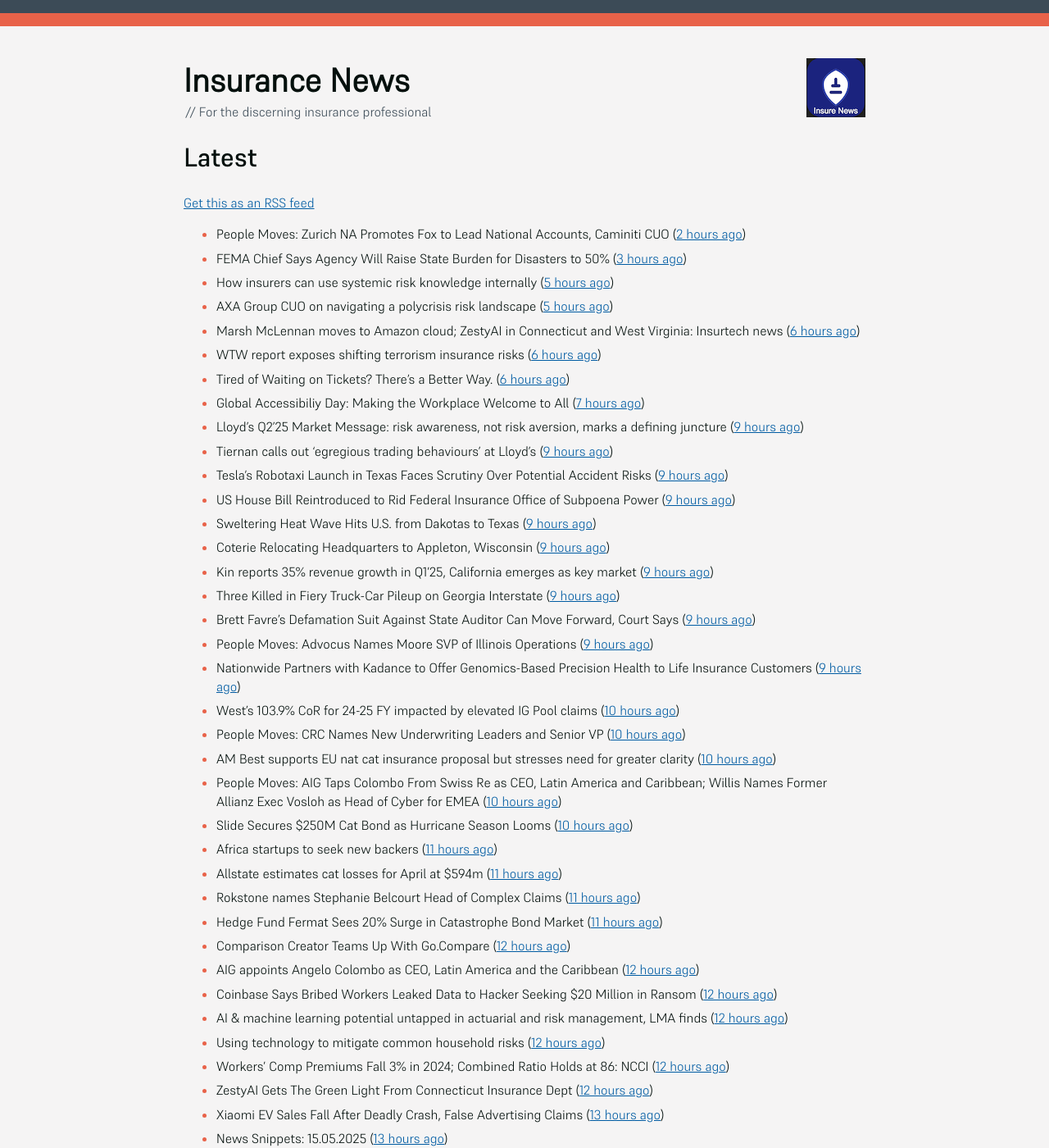
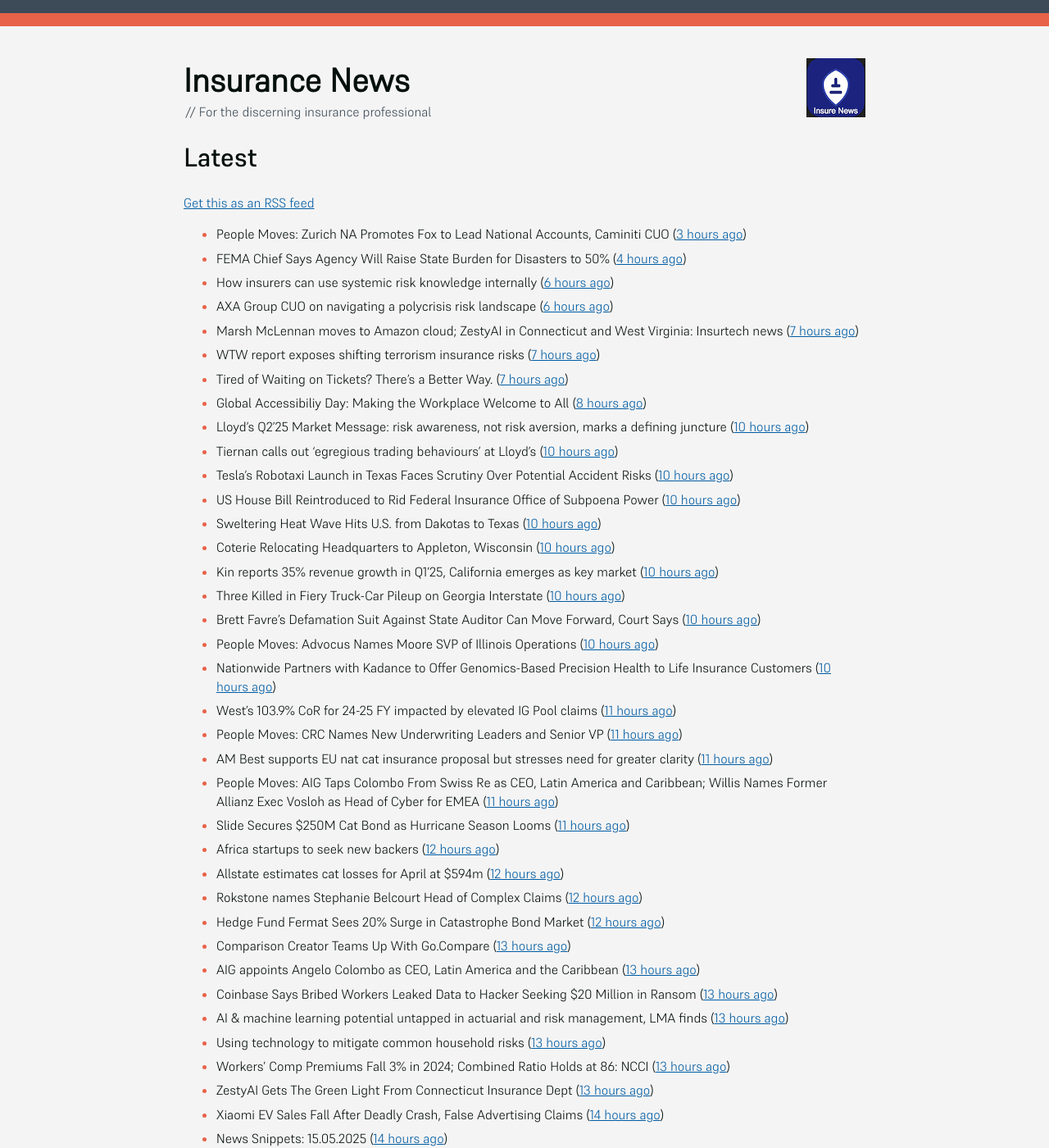
Before and after one commit to mat-0/feeds.thechels.uk, a Jekyll site: the page built from index.md, in a window 1280 px wide and 1400 px high. Shown: the whole window at 82% size. Built offline with Jekyll 4.4.1, drawn with Linux system fonts in a browser that asks for light colours; some of the changed text lies outside the part shown.

Commit message:
New Feed

```diff
--- a/index.md
+++ b/index.md
@@ -8,74 +8,74 @@ description: Latest Updates
 [Get this as an RSS feed](/feed.rss)
 
 <!-- news_marker starts -->
-- People Moves: Zurich NA Promotes Fox to Lead National Accounts, Caminiti CUO ([2 hours ago](https://www.insurancejournal.com/news/national/2025/05/15/823985.htm))
-- FEMA Chief Says Agency Will Raise State Burden for Disasters to 50% ([3 hours ago](https://www.insurancejournal.com/news/national/2025/05/15/823980.htm))
-- How insurers can use systemic risk knowledge internally ([5 hours ago](https://www.dig-in.com/opinion/how-insurers-can-use-systemic-risk-knowledge-internally))
-- AXA Group CUO on navigating a polycrisis risk landscape ([5 hours ago](https://www.insurancebusinessmag.com/uk/news/breaking-news/axa-group-cuo-on-navigating-a-polycrisis-risk-landscape-535921.aspx))
-- Marsh McLennan moves to Amazon cloud; ZestyAI in Connecticut and West Virginia: Insurtech news ([6 hours ago](https://www.dig-in.com/news/marsh-mclennan-to-amazon-cloud-zestyai-and-insurtech-news))
-- WTW report exposes shifting terrorism insurance risks ([6 hours ago](https://www.insurancebusinessmag.com/uk/news/breaking-news/wtw-report-exposes-shifting-terrorism-insurance-risks-535909.aspx))
-- Tired of Waiting on Tickets? There’s a Better Way. ([6 hours ago](https://www.insurancejournal.com/blogs/expert-insured/2025/05/15/823954.htm))
-- Global Accessibiliy Day: Making the Workplace Welcome to All ([7 hours ago](https://insurance-edge.net/2025/05/15/global-accessibiliy-day-making-the-workplace-welcome-to-all/))
-- Lloyd’s Q2’25 Market Message: risk awareness, not risk aversion, marks a defining juncture ([9 hours ago](https://www.reinsurancene.ws/lloyds-q225-market-message-risk-awareness-not-risk-aversion-marks-a-defining-juncture/))
-- Tiernan calls out ‘egregious trading behaviours’ at Lloyd’s ([9 hours ago](https://www.postonline.co.uk/lloydslondon/7957765/tiernan-calls-out-egregious-trading-behaviours-at-lloyds))
-- Tesla’s Robotaxi Launch in Texas Faces Scrutiny Over Potential Accident Risks ([9 hours ago](https://www.insurancejournal.com/news/southcentral/2025/05/15/823930.htm))
-- US House Bill Reintroduced to Rid Federal Insurance Office of Subpoena Power ([9 hours ago](https://www.insurancejournal.com/news/national/2025/05/15/823897.htm))
-- Sweltering Heat Wave Hits U.S. from Dakotas to Texas ([9 hours ago](https://www.insurancejournal.com/news/southcentral/2025/05/15/823927.htm))
-- Coterie Relocating Headquarters to Appleton, Wisconsin ([9 hours ago](https://www.insurancejournal.com/news/midwest/2025/05/15/823924.htm))
-- Kin reports 35% revenue growth in Q1’25, California emerges as key market ([9 hours ago](https://www.reinsurancene.ws/kin-reports-35-revenue-growth-in-q125-california-emerges-as-key-market/))
-- Three Killed in Fiery Truck-Car Pileup on Georgia Interstate ([9 hours ago](https://www.insurancejournal.com/news/southeast/2025/05/15/823917.htm))
-- Brett Favre’s Defamation Suit Against State Auditor Can Move Forward, Court Says ([9 hours ago](https://www.insurancejournal.com/news/southeast/2025/05/15/823911.htm))
-- People Moves: Advocus Names Moore SVP of Illinois Operations ([9 hours ago](https://www.insurancejournal.com/news/midwest/2025/05/15/823905.htm))
-- Nationwide Partners with Kadance to Offer Genomics-Based Precision Health to Life Insurance Customers ([9 hours ago](https://www.insurtechinsights.com/nationwide-partners-with-kadance-to-offer-genomics-based-precision-health-to-life-insurance-customers/))
-- West’s 103.9% CoR for 24-25 FY impacted by elevated IG Pool claims ([10 hours ago](https://www.reinsurancene.ws/wests-103-9-cor-for-24-25-fy-impacted-by-elevated-ig-pool-claims/))
-- People Moves: CRC Names New Underwriting Leaders and Senior VP ([10 hours ago](https://www.insurancejournal.com/news/southeast/2025/05/15/823894.htm))
-- AM Best supports EU nat cat insurance proposal but stresses need for greater clarity ([10 hours ago](https://www.reinsurancene.ws/am-best-supports-eu-nat-cat-insurance-proposal-but-stresses-need-for-greater-clarity/))
-- People Moves: AIG Taps Colombo From Swiss Re as CEO, Latin America and Caribbean; Willis Names Former Allianz Exec Vosloh as Head of Cyber for EMEA ([10 hours ago](https://www.insurancejournal.com/news/international/2025/05/15/823886.htm))
-- Slide Secures $250M Cat Bond as Hurricane Season Looms ([10 hours ago](https://www.insurancejournal.com/news/southeast/2025/05/15/823884.htm))
-- Africa startups to seek new backers ([11 hours ago](https://www.dig-in.com/articles/africa-startups-to-seek-new-backers))
-- Allstate estimates cat losses for April at $594m ([11 hours ago](https://www.reinsurancene.ws/allstate-estimates-cat-losses-for-april-at-594m/))
-- Rokstone names Stephanie Belcourt Head of Complex Claims ([11 hours ago](https://www.reinsurancene.ws/rokstone-names-stephanie-belcourt-head-of-complex-claims/))
-- Hedge Fund Fermat Sees 20% Surge in Catastrophe Bond Market ([11 hours ago](https://www.insurancejournal.com/news/international/2025/05/15/823861.htm))
-- Comparison Creator Teams Up With Go.Compare ([12 hours ago](https://insurance-edge.net/2025/05/15/comparison-creator-teams-up-with-go-compare/))
-- AIG appoints Angelo Colombo as CEO, Latin America and the Caribbean ([12 hours ago](https://www.reinsurancene.ws/aig-appoints-angelo-colombo-as-ceo-latin-america-and-the-caribbean/))
-- Coinbase Says Bribed Workers Leaked Data to Hacker Seeking $20 Million in Ransom ([12 hours ago](https://www.insurancejournal.com/news/national/2025/05/15/823862.htm))
-- AI & machine learning potential untapped in actuarial and risk management, LMA finds ([12 hours ago](https://www.reinsurancene.ws/ai-machine-learning-potential-untapped-in-actuarial-and-risk-management-lma-finds/))
-- Using technology to mitigate common household risks ([12 hours ago](https://www.dig-in.com/podcast/using-technology-to-mitigate-common-household-risks))
-- Workers’ Comp Premiums Fall 3% in 2024; Combined Ratio Holds at 86: NCCI ([12 hours ago](https://www.insurancejournal.com/news/national/2025/05/15/823850.htm))
-- ZestyAI Gets The Green Light From Connecticut Insurance Dept ([12 hours ago](https://insurance-edge.net/2025/05/15/zestyai-gets-the-green-light-from-connecticut-insurance-dept/))
-- Xiaomi EV Sales Fall After Deadly Crash, False Advertising Claims ([13 hours ago](https://www.insurancejournal.com/news/international/2025/05/15/823843.htm))
-- News Snippets: 15.05.2025 ([13 hours ago](https://insurance-edge.net/2025/05/15/news-snippets-15-05-2025/))
-- AXA XL bolsters Indian team with several senior appointments ([13 hours ago](https://www.reinsurancene.ws/axa-xl-bolsters-indian-team-with-several-senior-appointments/))
-- Compre Completes on Ethias S.A. Deal ([13 hours ago](https://insurance-edge.net/2025/05/15/compre-completes-on-ethias-s-a-deal/))
-- Conduit Re continues to evolve reinsurance strategy amid desire to reduce volatility: CEO ([13 hours ago](https://www.reinsurancene.ws/conduit-re-continues-to-evolve-reinsurance-strategy-amid-desire-to-reduce-volatility-ceo/))
-- Tinubu Secures $45 Million to Accelerate Global Leadership in Specialty Insurance SaaS ([14 hours ago](https://www.insurtechinsights.com/tinubu-secures-45-million-to-accelerate-global-leadership-in-specialty-insurance-saas/))
-- LMA Survey on How AI Can Enhance Actuarial Risk ([14 hours ago](https://insurance-edge.net/2025/05/15/lma-survey-on-how-ai-can-enhance-actuarial-risk/))
-- Navigating the unexpected: Expert tips for effective claims management and swift recovery ([15 hours ago](https://www.insurancebusinessmag.com/uk/news/property-insurance/navigating-the-unexpected-expert-tips-for-effective-claims-management-and-swift-recovery-535498.aspx))
-- TIMBY Specialty Insurance Solutions Launches Warehouse Legal Liability Coverage to Expand Inland Marine Portfolio ([15 hours ago](https://www.insurtechinsights.com/timby-specialty-insurance-solutions-launches-warehouse-legal-liability-coverage-to-expand-inland-marine-portfolio/))
-- Broking stalwart on how the market has evolved ([15 hours ago](https://www.insurancebusinessmag.com/uk/news/breaking-news/broking-stalwart-on-how-the-market-has-evolved-535809.aspx))
-- FERMA's Foresight Committee calls for a shift to long-term risk strategies ([15 hours ago](https://www.insurancebusinessmag.com/uk/news/non-profits/fermas-foresight-committee-calls-for-a-shift-to-longterm-risk-strategies-535808.aspx))
-- Allianz sees strong start to 2025, reaffirms full-year outlook ([15 hours ago](https://www.insurancebusinessmag.com/uk/news/breaking-news/allianz-sees-strong-start-to-2025-reaffirms-fullyear-outlook-535802.aspx))
-- Talanx reports record-breaking start to the year amid high claims ([15 hours ago](https://www.insurancebusinessmag.com/uk/news/breaking-news/talanx-reports-recordbreaking-start-to-the-year-amid-high-claims-535796.aspx))
-- 'Poly-employment': Transparency in workplaces encouraged amid rise of secondary jobs ([15 hours ago](https://www.insurancebusinessmag.com/uk/news/breaking-news/polyemployment-transparency-in-workplaces-encouraged-amid-rise-of-secondary-jobs-535784.aspx))
-- ‘Synchronization’ of Europe’s Financial Rules With US, UK Is a Priority: France’s Macron ([15 hours ago](https://www.insurancejournal.com/news/international/2025/05/15/823833.htm))
-- ‘Don’t preach to us’, pleads Pen CEO ([16 hours ago](https://www.postonline.co.uk/broker/7957752/dont-preach-to-us-pleads-pen-ceo))
-- bolttech and Sumitomo Corporation Launch Strategic Joint Venture to Expand Embedded Protection Solutions in Asia ([16 hours ago](https://www.insurtechinsights.com/bolttech-and-sumitomo-corporation-launch-strategic-joint-venture-to-expand-embedded-protection-solutions-in-asia/))
-- Aviva sees broad-based growth in Q1 across segments ([16 hours ago](https://www.insurancebusinessmag.com/uk/news/breaking-news/aviva-sees-broadbased-growth-in-q1-across-segments-535781.aspx))
-- DLG deal ‘on course’ and not a distraction for Aviva ([17 hours ago](https://www.postonline.co.uk/news/7957750/dlg-deal-on-course-and-not-a-distraction-for-aviva))
-- Q&A: Andy Hutchinson, Turvi ([17 hours ago](https://www.postonline.co.uk/technology/7957394/qa-andy-hutchinson-turvi))
-- BIBA CEO spotlights AI, FCA reforms at 2025 conference ([18 hours ago](https://www.insurancebusinessmag.com/uk/news/breaking-news/biba-ceo-spotlights-ai-fca-reforms-at-2025-conference-535774.aspx))
-- CMI honours Dame Amanda Blanc and Baroness Louise Casey for transformative leadership ([18 hours ago](https://www.insurancebusinessmag.com/uk/news/breaking-news/cmi-honours-dame-amanda-blanc-and-baroness-louise-casey-for-transformative-leadership-535773.aspx))
-- Two industry veterans receive BIBA 2025 awards ([18 hours ago](https://www.insurancebusinessmag.com/uk/news/breaking-news/two-industry-veterans-receive-biba-2025-awards-535772.aspx))
-- Willis names head of cyber for EMEA ([18 hours ago](https://www.insurancebusinessmag.com/uk/news/cyber/willis-names-head-of-cyber-for-emea-535771.aspx))
-- 2024 P/C Insurance Combined Ratio Best in More Than a Decade ([20 hours ago](https://www.insurancejournal.com/news/national/2025/05/15/823801.htm))
-- State Farm VP Apologizes to Homeowner While Allstate Gets Grilled at Senate Hearing ([20 hours ago](https://www.insurancejournal.com/news/national/2025/05/15/823722.htm))
-- TIMBY Specialty Launches Warehouse Legal Liability Coverage ([20 hours ago](https://www.insurancejournal.com/news/west/2025/05/15/823803.htm))
-- In Tesla’s Wake, More Big Companies Propose Voting ‘Dexit’ to Depart Delaware ([20 hours ago](https://www.insurancejournal.com/news/east/2025/05/15/823818.htm))
-- People Moves: Roberts Joins Alliant in Boston; MEMIC Promotes Amoateng and Finn ([20 hours ago](https://www.insurancejournal.com/news/east/2025/05/15/823382.htm))
-- New York Sues Capital One for Cheating Savings Depositors ([20 hours ago](https://www.insurancejournal.com/news/east/2025/05/15/823815.htm))
-- LA County Wildfire Alert Mistakenly Sent to Millions Due to Tech Glitch ([20 hours ago](https://www.insurancejournal.com/news/west/2025/05/15/823791.htm))
-- Throwback Thursday: CII card woes; Hiscox grows ([20 hours ago](https://www.postonline.co.uk/personal/7956604/throwback-thursday-cii-card-woes-hiscox-grows))
-- Why blaming hybrid working for productivity problems is too easy ([20 hours ago](https://www.postonline.co.uk/people/7957728/why-blaming-hybrid-working-for-productivity-problems-is-too-easy))
+- People Moves: Zurich NA Promotes Fox to Lead National Accounts, Caminiti CUO ([3 hours ago](https://www.insurancejournal.com/news/national/2025/05/15/823985.htm))
+- FEMA Chief Says Agency Will Raise State Burden for Disasters to 50% ([4 hours ago](https://www.insurancejournal.com/news/national/2025/05/15/823980.htm))
+- How insurers can use systemic risk knowledge internally ([6 hours ago](https://www.dig-in.com/opinion/how-insurers-can-use-systemic-risk-knowledge-internally))
+- AXA Group CUO on navigating a polycrisis risk landscape ([6 hours ago](https://www.insurancebusinessmag.com/uk/news/breaking-news/axa-group-cuo-on-navigating-a-polycrisis-risk-landscape-535921.aspx))
+- Marsh McLennan moves to Amazon cloud; ZestyAI in Connecticut and West Virginia: Insurtech news ([7 hours ago](https://www.dig-in.com/news/marsh-mclennan-to-amazon-cloud-zestyai-and-insurtech-news))
+- WTW report exposes shifting terrorism insurance risks ([7 hours ago](https://www.insurancebusinessmag.com/uk/news/breaking-news/wtw-report-exposes-shifting-terrorism-insurance-risks-535909.aspx))
+- Tired of Waiting on Tickets? There’s a Better Way. ([7 hours ago](https://www.insurancejournal.com/blogs/expert-insured/2025/05/15/823954.htm))
+- Global Accessibiliy Day: Making the Workplace Welcome to All ([8 hours ago](https://insurance-edge.net/2025/05/15/global-accessibiliy-day-making-the-workplace-welcome-to-all/))
+- Lloyd’s Q2’25 Market Message: risk awareness, not risk aversion, marks a defining juncture ([10 hours ago](https://www.reinsurancene.ws/lloyds-q225-market-message-risk-awareness-not-risk-aversion-marks-a-defining-juncture/))
+- Tiernan calls out ‘egregious trading behaviours’ at Lloyd’s ([10 hours ago](https://www.postonline.co.uk/lloydslondon/7957765/tiernan-calls-out-egregious-trading-behaviours-at-lloyds))
+- Tesla’s Robotaxi Launch in Texas Faces Scrutiny Over Potential Accident Risks ([10 hours ago](https://www.insurancejournal.com/news/southcentral/2025/05/15/823930.htm))
+- US House Bill Reintroduced to Rid Federal Insurance Office of Subpoena Power ([10 hours ago](https://www.insurancejournal.com/news/national/2025/05/15/823897.htm))
+- Sweltering Heat Wave Hits U.S. from Dakotas to Texas ([10 hours ago](https://www.insurancejournal.com/news/southcentral/2025/05/15/823927.htm))
+- Coterie Relocating Headquarters to Appleton, Wisconsin ([10 hours ago](https://www.insurancejournal.com/news/midwest/2025/05/15/823924.htm))
+- Kin reports 35% revenue growth in Q1’25, California emerges as key market ([10 hours ago](https://www.reinsurancene.ws/kin-reports-35-revenue-growth-in-q125-california-emerges-as-key-market/))
+- Three Killed in Fiery Truck-Car Pileup on Georgia Interstate ([10 hours ago](https://www.insurancejournal.com/news/southeast/2025/05/15/823917.htm))
+- Brett Favre’s Defamation Suit Against State Auditor Can Move Forward, Court Says ([10 hours ago](https://www.insurancejournal.com/news/southeast/2025/05/15/823911.htm))
+- People Moves: Advocus Names Moore SVP of Illinois Operations ([10 hours ago](https://www.insurancejournal.com/news/midwest/2025/05/15/823905.htm))
+- Nationwide Partners with Kadance to Offer Genomics-Based Precision Health to Life Insurance Customers ([10 hours ago](https://www.insurtechinsights.com/nationwide-partners-with-kadance-to-offer-genomics-based-precision-health-to-life-insurance-customers/))
+- West’s 103.9% CoR for 24-25 FY impacted by elevated IG Pool claims ([11 hours ago](https://www.reinsurancene.ws/wests-103-9-cor-for-24-25-fy-impacted-by-elevated-ig-pool-claims/))
+- People Moves: CRC Names New Underwriting Leaders and Senior VP ([11 hours ago](https://www.insurancejournal.com/news/southeast/2025/05/15/823894.htm))
+- AM Best supports EU nat cat insurance proposal but stresses need for greater clarity ([11 hours ago](https://www.reinsurancene.ws/am-best-supports-eu-nat-cat-insurance-proposal-but-stresses-need-for-greater-clarity/))
+- People Moves: AIG Taps Colombo From Swiss Re as CEO, Latin America and Caribbean; Willis Names Former Allianz Exec Vosloh as Head of Cyber for EMEA ([11 hours ago](https://www.insurancejournal.com/news/international/2025/05/15/823886.htm))
+- Slide Secures $250M Cat Bond as Hurricane Season Looms ([11 hours ago](https://www.insurancejournal.com/news/southeast/2025/05/15/823884.htm))
+- Africa startups to seek new backers ([12 hours ago](https://www.dig-in.com/articles/africa-startups-to-seek-new-backers))
+- Allstate estimates cat losses for April at $594m ([12 hours ago](https://www.reinsurancene.ws/allstate-estimates-cat-losses-for-april-at-594m/))
+- Rokstone names Stephanie Belcourt Head of Complex Claims ([12 hours ago](https://www.reinsurancene.ws/rokstone-names-stephanie-belcourt-head-of-complex-claims/))
+- Hedge Fund Fermat Sees 20% Surge in Catastrophe Bond Market ([12 hours ago](https://www.insurancejournal.com/news/international/2025/05/15/823861.htm))
+- Comparison Creator Teams Up With Go.Compare ([13 hours ago](https://insurance-edge.net/2025/05/15/comparison-creator-teams-up-with-go-compare/))
+- AIG appoints Angelo Colombo as CEO, Latin America and the Caribbean ([13 hours ago](https://www.reinsurancene.ws/aig-appoints-angelo-colombo-as-ceo-latin-america-and-the-caribbean/))
+- Coinbase Says Bribed Workers Leaked Data to Hacker Seeking $20 Million in Ransom ([13 hours ago](https://www.insurancejournal.com/news/national/2025/05/15/823862.htm))
+- AI & machine learning potential untapped in actuarial and risk management, LMA finds ([13 hours ago](https://www.reinsurancene.ws/ai-machine-learning-potential-untapped-in-actuarial-and-risk-management-lma-finds/))
+- Using technology to mitigate common household risks ([13 hours ago](https://www.dig-in.com/podcast/using-technology-to-mitigate-common-household-risks))
+- Workers’ Comp Premiums Fall 3% in 2024; Combined Ratio Holds at 86: NCCI ([13 hours ago](https://www.insurancejournal.com/news/national/2025/05/15/823850.htm))
+- ZestyAI Gets The Green Light From Connecticut Insurance Dept ([13 hours ago](https://insurance-edge.net/2025/05/15/zestyai-gets-the-green-light-from-connecticut-insurance-dept/))
+- Xiaomi EV Sales Fall After Deadly Crash, False Advertising Claims ([14 hours ago](https://www.insurancejournal.com/news/international/2025/05/15/823843.htm))
+- News Snippets: 15.05.2025 ([14 hours ago](https://insurance-edge.net/2025/05/15/news-snippets-15-05-2025/))
+- AXA XL bolsters Indian team with several senior appointments ([14 hours ago](https://www.reinsurancene.ws/axa-xl-bolsters-indian-team-with-several-senior-appointments/))
+- Compre Completes on Ethias S.A. Deal ([14 hours ago](https://insurance-edge.net/2025/05/15/compre-completes-on-ethias-s-a-deal/))
+- Conduit Re continues to evolve reinsurance strategy amid desire to reduce volatility: CEO ([14 hours ago](https://www.reinsurancene.ws/conduit-re-continues-to-evolve-reinsurance-strategy-amid-desire-to-reduce-volatility-ceo/))
+- Tinubu Secures $45 Million to Accelerate Global Leadership in Specialty Insurance SaaS ([15 hours ago](https://www.insurtechinsights.com/tinubu-secures-45-million-to-accelerate-global-leadership-in-specialty-insurance-saas/))
+- LMA Survey on How AI Can Enhance Actuarial Risk ([15 hours ago](https://insurance-edge.net/2025/05/15/lma-survey-on-how-ai-can-enhance-actuarial-risk/))
+- Navigating the unexpected: Expert tips for effective claims management and swift recovery ([16 hours ago](https://www.insurancebusinessmag.com/uk/news/property-insurance/navigating-the-unexpected-expert-tips-for-effective-claims-management-and-swift-recovery-535498.aspx))
+- TIMBY Specialty Insurance Solutions Launches Warehouse Legal Liability Coverage to Expand Inland Marine Portfolio ([16 hours ago](https://www.insurtechinsights.com/timby-specialty-insurance-solutions-launches-warehouse-legal-liability-coverage-to-expand-inland-marine-portfolio/))
+- Broking stalwart on how the market has evolved ([16 hours ago](https://www.insurancebusinessmag.com/uk/news/breaking-news/broking-stalwart-on-how-the-market-has-evolved-535809.aspx))
+- FERMA's Foresight Committee calls for a shift to long-term risk strategies ([16 hours ago](https://www.insurancebusinessmag.com/uk/news/non-profits/fermas-foresight-committee-calls-for-a-shift-to-longterm-risk-strategies-535808.aspx))
+- Allianz sees strong start to 2025, reaffirms full-year outlook ([16 hours ago](https://www.insurancebusinessmag.com/uk/news/breaking-news/allianz-sees-strong-start-to-2025-reaffirms-fullyear-outlook-535802.aspx))
+- Talanx reports record-breaking start to the year amid high claims ([16 hours ago](https://www.insurancebusinessmag.com/uk/news/breaking-news/talanx-reports-recordbreaking-start-to-the-year-amid-high-claims-535796.aspx))
+- 'Poly-employment': Transparency in workplaces encouraged amid rise of secondary jobs ([16 hours ago](https://www.insurancebusinessmag.com/uk/news/breaking-news/polyemployment-transparency-in-workplaces-encouraged-amid-rise-of-secondary-jobs-535784.aspx))
+- ‘Synchronization’ of Europe’s Financial Rules With US, UK Is a Priority: France’s Macron ([16 hours ago](https://www.insurancejournal.com/news/international/2025/05/15/823833.htm))
+- ‘Don’t preach to us’, pleads Pen CEO ([17 hours ago](https://www.postonline.co.uk/broker/7957752/dont-preach-to-us-pleads-pen-ceo))
+- bolttech and Sumitomo Corporation Launch Strategic Joint Venture to Expand Embedded Protection Solutions in Asia ([17 hours ago](https://www.insurtechinsights.com/bolttech-and-sumitomo-corporation-launch-strategic-joint-venture-to-expand-embedded-protection-solutions-in-asia/))
+- Aviva sees broad-based growth in Q1 across segments ([17 hours ago](https://www.insurancebusinessmag.com/uk/news/breaking-news/aviva-sees-broadbased-growth-in-q1-across-segments-535781.aspx))
+- DLG deal ‘on course’ and not a distraction for Aviva ([18 hours ago](https://www.postonline.co.uk/news/7957750/dlg-deal-on-course-and-not-a-distraction-for-aviva))
+- Q&A: Andy Hutchinson, Turvi ([18 hours ago](https://www.postonline.co.uk/technology/7957394/qa-andy-hutchinson-turvi))
+- BIBA CEO spotlights AI, FCA reforms at 2025 conference ([19 hours ago](https://www.insurancebusinessmag.com/uk/news/breaking-news/biba-ceo-spotlights-ai-fca-reforms-at-2025-conference-535774.aspx))
+- CMI honours Dame Amanda Blanc and Baroness Louise Casey for transformative leadership ([19 hours ago](https://www.insurancebusinessmag.com/uk/news/breaking-news/cmi-honours-dame-amanda-blanc-and-baroness-louise-casey-for-transformative-leadership-535773.aspx))
+- Two industry veterans receive BIBA 2025 awards ([19 hours ago](https://www.insurancebusinessmag.com/uk/news/breaking-news/two-industry-veterans-receive-biba-2025-awards-535772.aspx))
+- Willis names head of cyber for EMEA ([19 hours ago](https://www.insurancebusinessmag.com/uk/news/cyber/willis-names-head-of-cyber-for-emea-535771.aspx))
+- 2024 P/C Insurance Combined Ratio Best in More Than a Decade ([21 hours ago](https://www.insurancejournal.com/news/national/2025/05/15/823801.htm))
+- State Farm VP Apologizes to Homeowner While Allstate Gets Grilled at Senate Hearing ([21 hours ago](https://www.insurancejournal.com/news/national/2025/05/15/823722.htm))
+- TIMBY Specialty Launches Warehouse Legal Liability Coverage ([21 hours ago](https://www.insurancejournal.com/news/west/2025/05/15/823803.htm))
+- In Tesla’s Wake, More Big Companies Propose Voting ‘Dexit’ to Depart Delaware ([21 hours ago](https://www.insurancejournal.com/news/east/2025/05/15/823818.htm))
+- People Moves: Roberts Joins Alliant in Boston; MEMIC Promotes Amoateng and Finn ([21 hours ago](https://www.insurancejournal.com/news/east/2025/05/15/823382.htm))
+- New York Sues Capital One for Cheating Savings Depositors ([21 hours ago](https://www.insurancejournal.com/news/east/2025/05/15/823815.htm))
+- LA County Wildfire Alert Mistakenly Sent to Millions Due to Tech Glitch ([21 hours ago](https://www.insurancejournal.com/news/west/2025/05/15/823791.htm))
+- Throwback Thursday: CII card woes; Hiscox grows ([21 hours ago](https://www.postonline.co.uk/personal/7956604/throwback-thursday-cii-card-woes-hiscox-grows))
+- Why blaming hybrid working for productivity problems is too easy ([21 hours ago](https://www.postonline.co.uk/people/7957728/why-blaming-hybrid-working-for-productivity-problems-is-too-easy))
 - Digital is primary tool for customers to purchase insurance: J.D. Power ([1 days ago](https://www.dig-in.com/news/customers-prefer-buying-insurance-digitally-says-j-d-power))
 - Trust issues stall insurers' plans for youth, AI growth – GlobalData ([1 days ago](https://www.insurancebusinessmag.com/uk/news/breaking-news/trust-issues-stall-insurers-plans-for-youth-ai-growth--globaldata-535747.aspx))
 - How AI detection can change risk assessments ([1 days ago](https://www.dig-in.com/opinion/how-ai-detection-can-change-risk-assessments))
```
